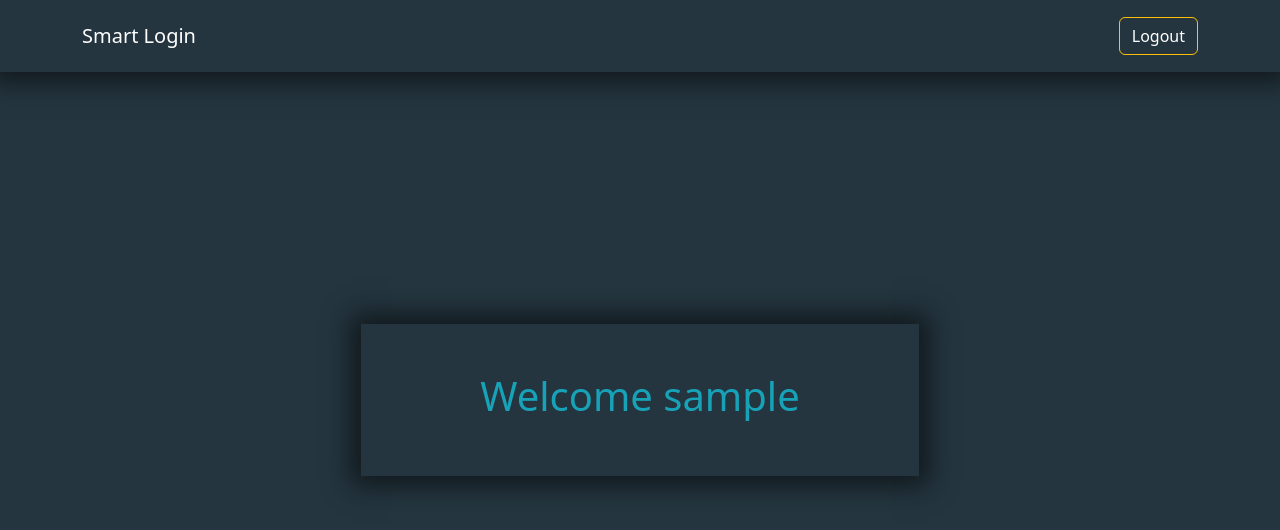
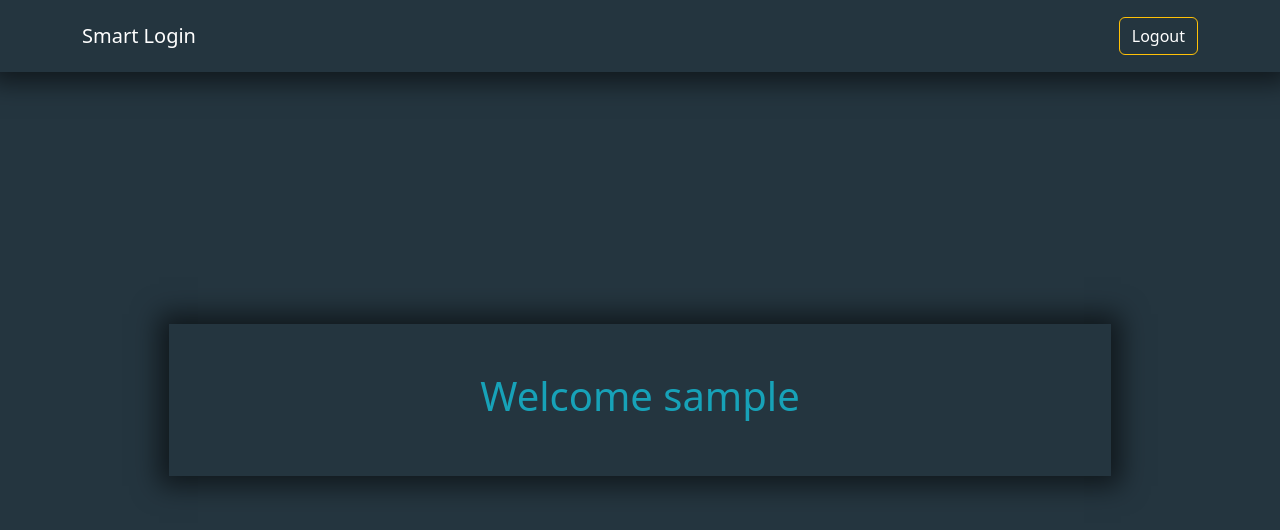
Before and after one commit to AhmedEhabAli/registration, a plain HTML site: page home.html in a window 1280 px wide. Drawn offline with Linux system fonts and the light colour scheme; sample sign-in values are in the browser's storage.

Commit message:
home.html

```diff
--- a/home.html
+++ b/home.html
@@ -33,10 +33,11 @@
       </div>
     </nav>
 
+
     <header>
-      <div class="container">
+      <div class="container-fluid">
         <div class="d-flex justify-content-center align-items-center vh-100">
-          <div class="shadow-m w-50 text-center p-5">
+          <div class="shadow-m w-75 text-center p-5">
             <h1 id="wel"></h1>
           </div>
         </div>
```
